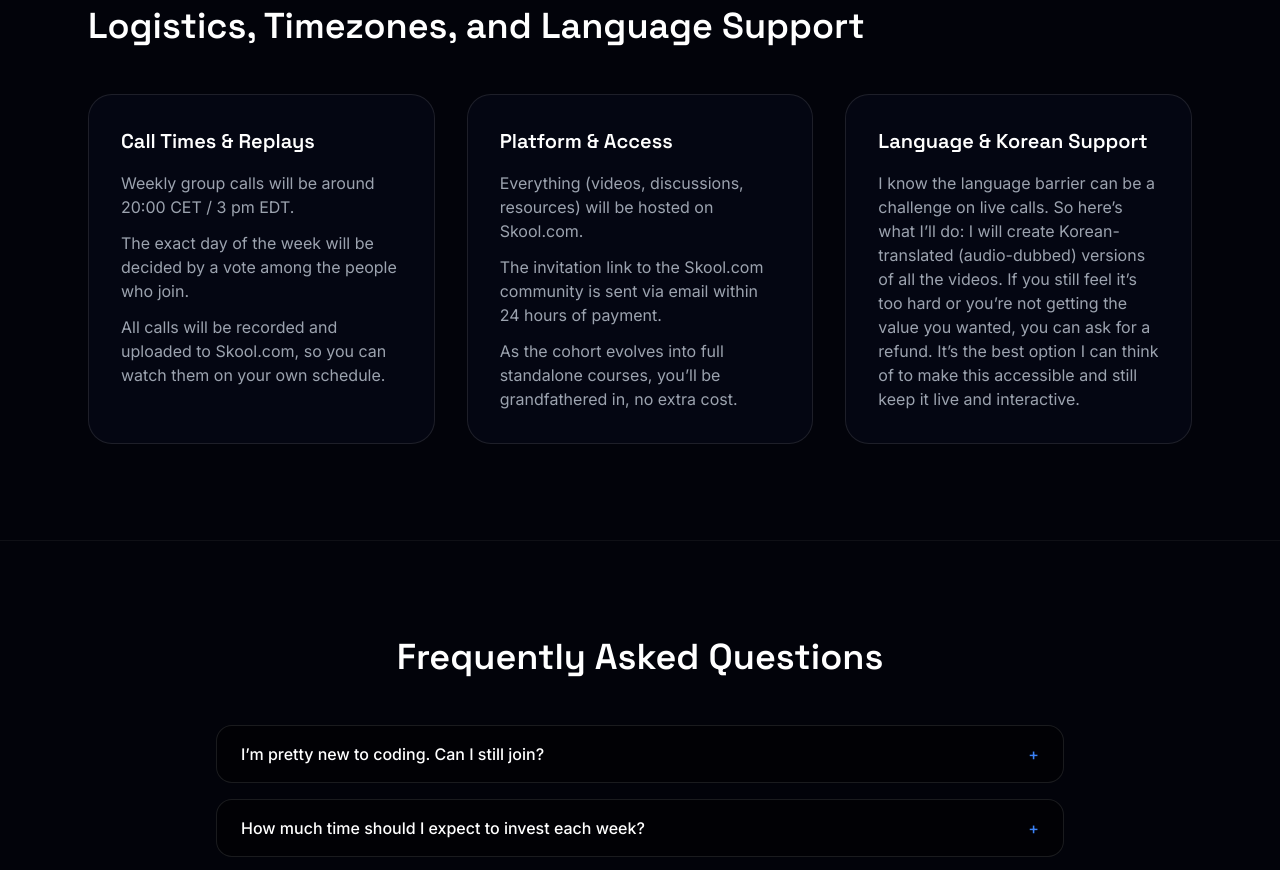
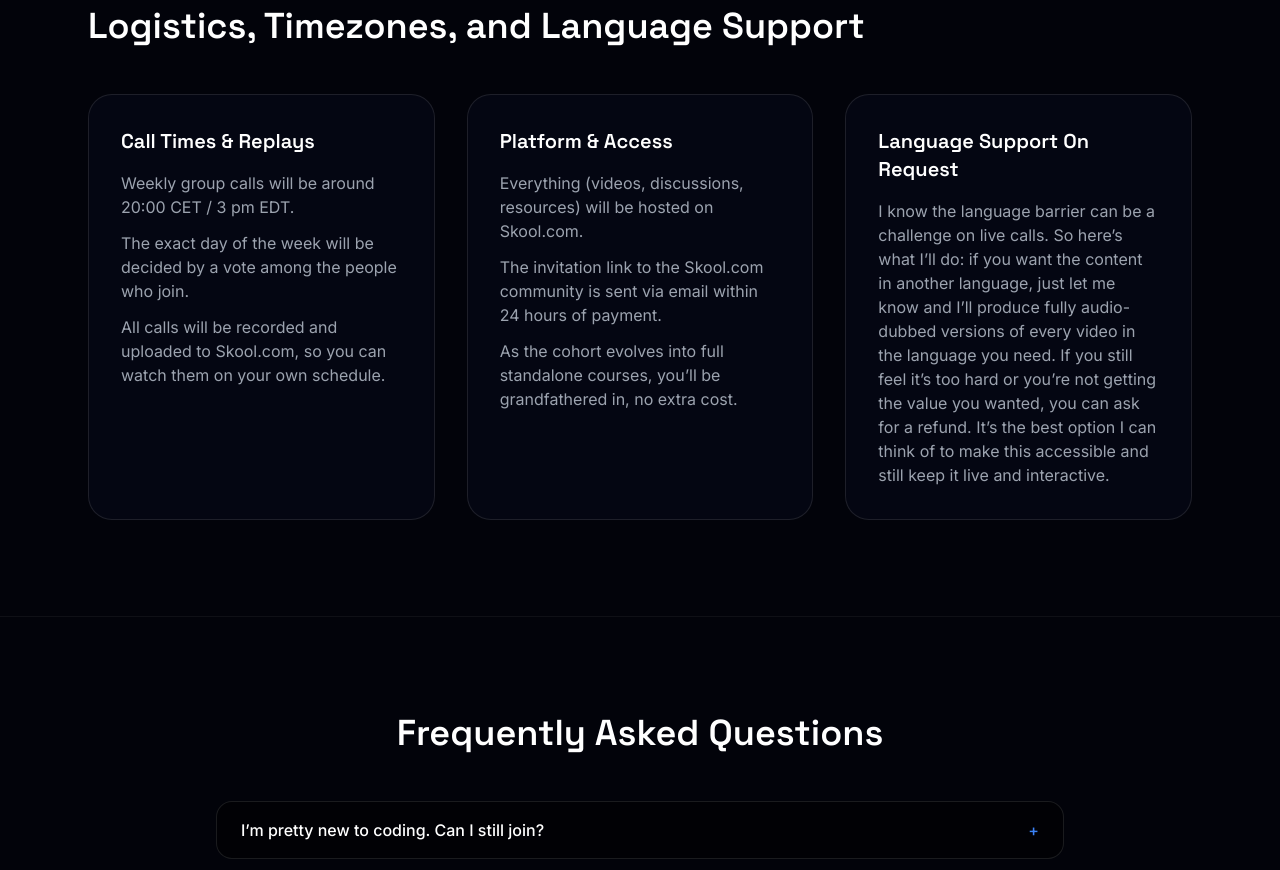
Before and after one commit to hcthisen/cohort-salespage, a plain HTML site: page index.html in a window 1280 px wide. Shown: the part 10160-11030 px from the top of the page. Drawn offline with nearby package versions, Linux system fonts and the light colour scheme.

Commit message:
Clarify on-demand language dubbing support

```diff
--- a/index.html
+++ b/index.html
@@ -582,8 +582,8 @@
               </ul>
             </div>
             <div class="border border-white/10 bg-surface/80 rounded-3xl p-8">
-              <h3 class="font-heading text-xl font-semibold">Language & Korean Support</h3>
-              <p class="mt-4 text-muted">I know the language barrier can be a challenge on live calls. So here’s what I’ll do: I will create Korean-translated (audio-dubbed) versions of all the videos. If you still feel it’s too hard or you’re not getting the value you wanted, you can ask for a refund. It’s the best option I can think of to make this accessible and still keep it live and interactive.</p>
+              <h3 class="font-heading text-xl font-semibold">Language Support On Request</h3>
+              <p class="mt-4 text-muted">I know the language barrier can be a challenge on live calls. So here’s what I’ll do: if you want the content in another language, just let me know and I’ll produce fully audio-dubbed versions of every video in the language you need. If you still feel it’s too hard or you’re not getting the value you wanted, you can ask for a refund. It’s the best option I can think of to make this accessible and still keep it live and interactive.</p>
             </div>
           </div>
         </div>
```
